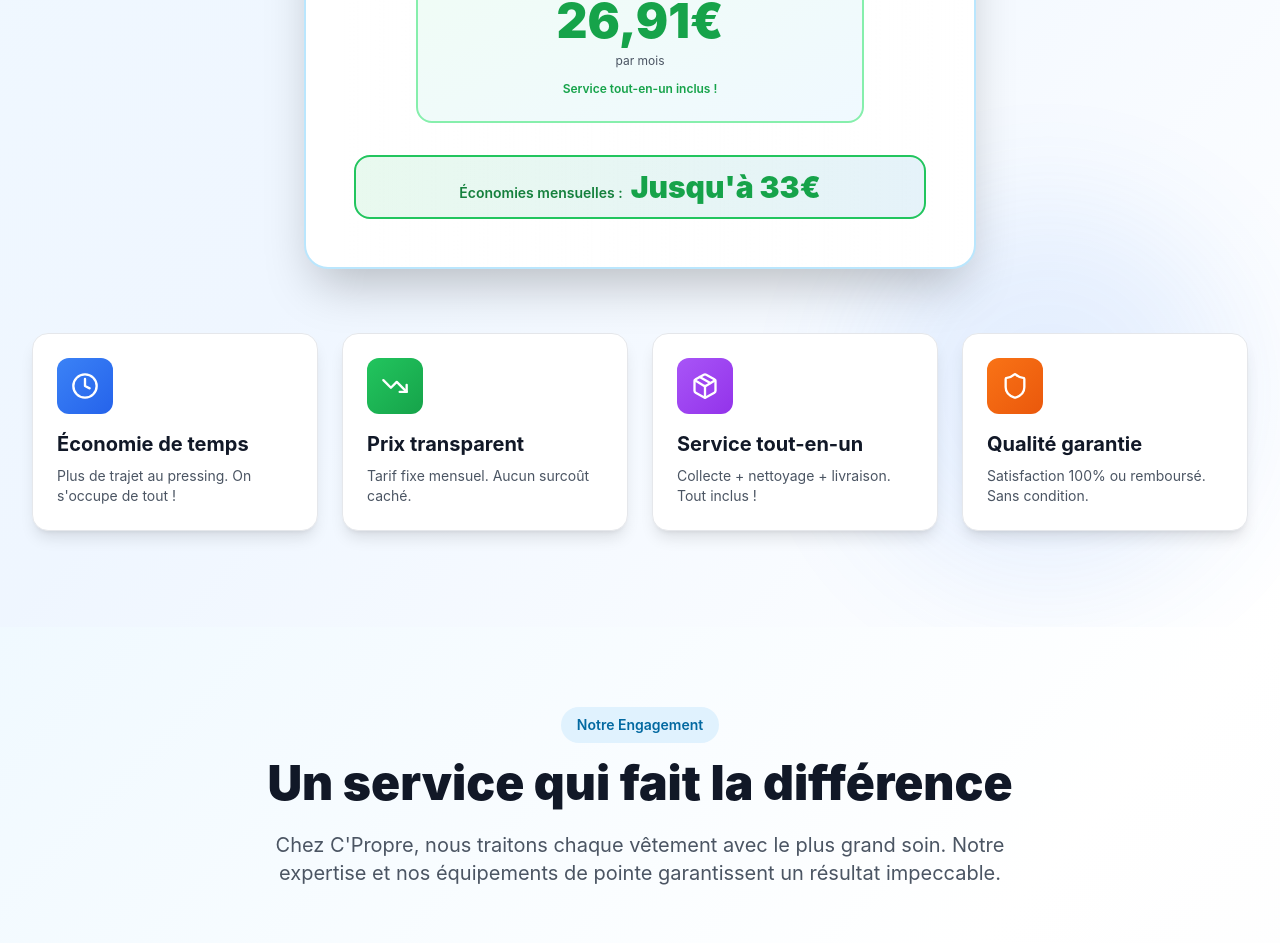
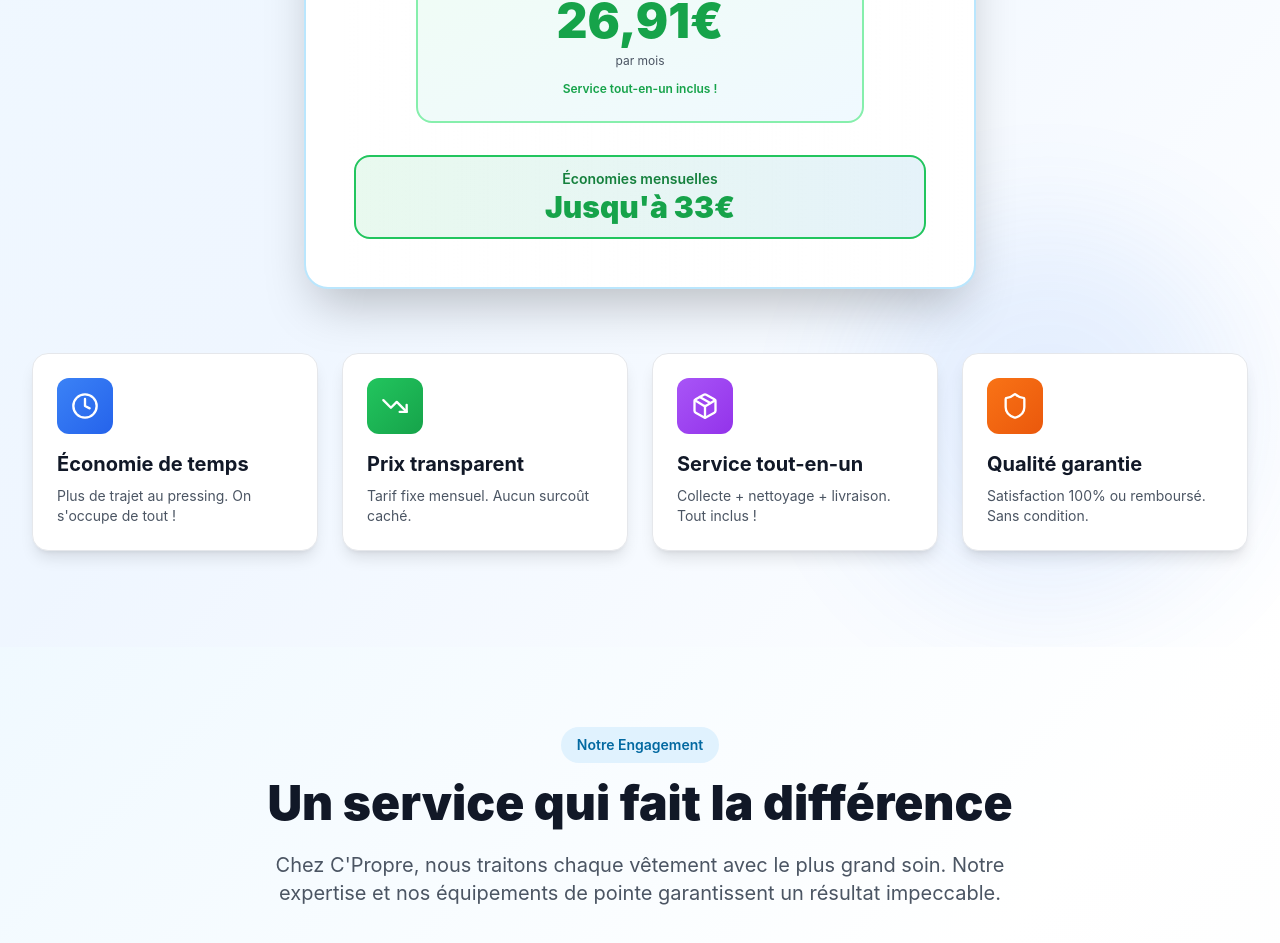
Before and after one commit to zekitml61-maker/sanane, a Next.js app: page / in a window 1280 px wide. Shown: the part 2995-3938 px from the top of the page. Built offline with nearby package versions, Linux system fonts and the light colour scheme.

Commit message:
Fix: Badge economies meme largeur que cartes
- Badge: w-full inline-block pour prendre toute largeur
- Parent avec max-w-md mx-auto applique a flex-col
- Texte vertical (suppression deux-points)
- Meme largeur exacte que cartes Avant/Apres
- Alignement parfait desktop et mobile

```diff
--- a/components/WhyChooseUs.tsx
+++ b/components/WhyChooseUs.tsx
@@ -85,10 +85,10 @@ export default function WhyChooseUs() {
               </div>
 
               {/* Économie - Aligné avec les cartes */}
-              <div className="mt-8 w-full">
-                <div className="flex flex-wrap items-baseline justify-center gap-2 bg-gradient-to-r from-green-500/10 to-primary-600/10 border-2 border-green-500 text-gray-900 px-6 py-3 rounded-2xl">
-                  <p className="text-sm font-semibold text-green-700 whitespace-nowrap">Économies mensuelles :</p>
-                  <p className="text-3xl font-black text-green-600 whitespace-nowrap">Jusqu'à 33€</p>
+              <div className="mt-8 w-full text-center">
+                <div className="inline-block w-full bg-gradient-to-r from-green-500/10 to-primary-600/10 border-2 border-green-500 text-gray-900 px-6 py-3 rounded-2xl">
+                  <p className="text-sm font-semibold text-green-700">Économies mensuelles</p>
+                  <p className="text-3xl font-black text-green-600">Jusqu'à 33€</p>
                 </div>
               </div>
             </div>
```
